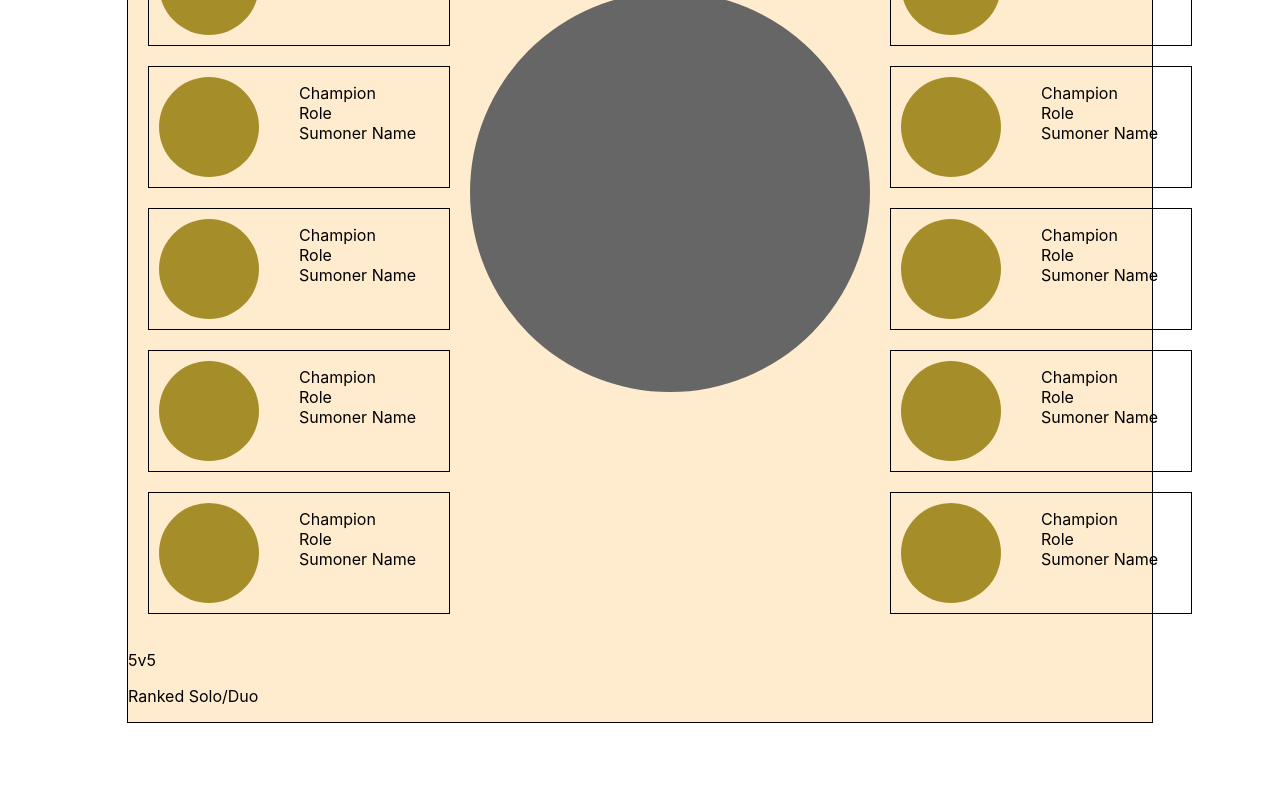
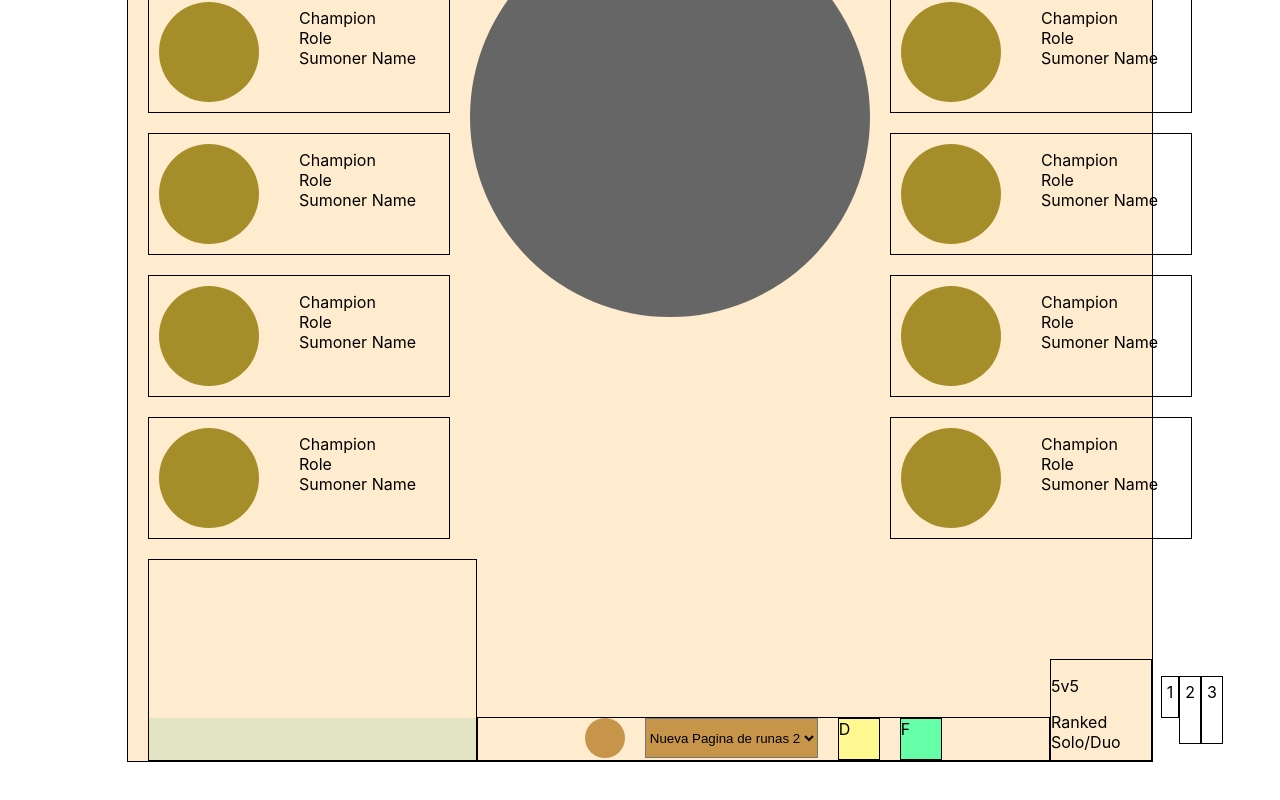
Before and after one commit to lucianoideh1/champ-select, a React (Create React App) app: page / in a window 1280 px wide. Shown: the part 258-1058 px from the top of the page. Before the commit the page ends 981 px from the top, so only its background shows below. Built offline with nearby package versions, Linux system fonts and the light colour scheme.

Commit message:
added some elements and some basic styling to 2 out of 3 components

```diff
--- a/src/components/client.js
+++ b/src/components/client.js
@@ -136,19 +136,30 @@ return (
     </main>
 <footer>
   <div className="lobby-chat-container">
-<div className="lobby-chat"></div>
+<input className="lobby-chat"></input>
   </div>
-  <div className="runes-spells-container">
-<div className="runes-spells"></div>
-  </div>
+
+<div className="runes-spells">
+  <div className="edit-pen"></div>
+  <select name="select">
+  <option value="value1">Nueva Pagina de runas 1</option>
+  <option value="value2" selected>Nueva Pagina de runas 2</option>
+  <option value="value3">Nueva Pagina de runas 2</option>
+</select>
+  <div className="first-summoner">D</div>
+  <div className="second-summoner">F</div>
+</div>
+
   <div className="outside-game-container">
     <div className="gamemode">
 <p>5v5</p>
 <p>Ranked Solo/Duo</p>
     </div>
-<div className="chats-logo"></div>
-<div className="quests-logo"></div>
-<div className="league-voice-logo"></div>
+<ul>
+  <li className="chats-logo">1</li>
+  <li className="quests-logo">2</li>
+  <li className="league-voice-logo">3</li>
+</ul>
   </div>
 </footer>
     {/*code above this*/}
--- a/src/index.css
+++ b/src/index.css
@@ -10,7 +10,8 @@ body {
   height: 60%;
   border:1px solid black;
   margin: auto;
-  margin-top: 100px;
+  margin-top: 25px;
+  margin-bottom: 50px;
 }
 .client .top-part{
   display: flex;
@@ -71,3 +72,74 @@ main {
   display: flex;
  justify-content: space-between;
 }
+
+/* footer - footer - footer - footer - footer - footer - footer - footer - footer - */
+
+footer{
+  display: flex;
+  align-items:flex-end
+
+}
+.lobby-chat-container{
+  border: 1px solid black;
+  margin-left: 20px;
+  width: 400px;
+  height: 200px;
+  display: flex;
+  align-items: flex-end;
+}
+.lobby-chat {
+  border: none;
+  height: 40px;
+  width: 100%;
+  background-color: rgb(226, 228, 195);
+}
+.runes-spells{
+  border: 1px solid black;
+  width: 700px;
+  display: flex;
+  justify-content: center;
+
+}
+.outside-game-container{
+  border: 1px solid black;
+  width: 100px;
+  height: 100px;
+  display: flex;
+}
+.outside-game-container ul li{
+  border: 1px solid black;
+  padding: 5px
+}
+.edit-pen{
+  height: 40px;
+  width: 40px;
+  border-radius: 50%;
+  background-color: rgb(199, 149, 74);
+  margin-right: 20px;
+}
+.edit-pen:hover{
+  background-color:rgb(255, 193, 101)
+}
+.first-summoner{
+  height: 40px;
+  width: 40px;
+  border: 1px solid black;
+  background-color: rgb(255, 248, 145);
+  margin-right: 20px;
+}
+.second-summoner{
+  height: 40px;
+  width: 40px;
+  background-color: rgb(101, 255, 168);
+  border: 1px solid black;
+}
+select{
+max-height: 40px;
+background-color: rgb(199, 149, 74);
+margin-right: 20px;
+}
+.chats-logo{
+  max-height: 30px;
+  max-width: 50px;
+}
```
